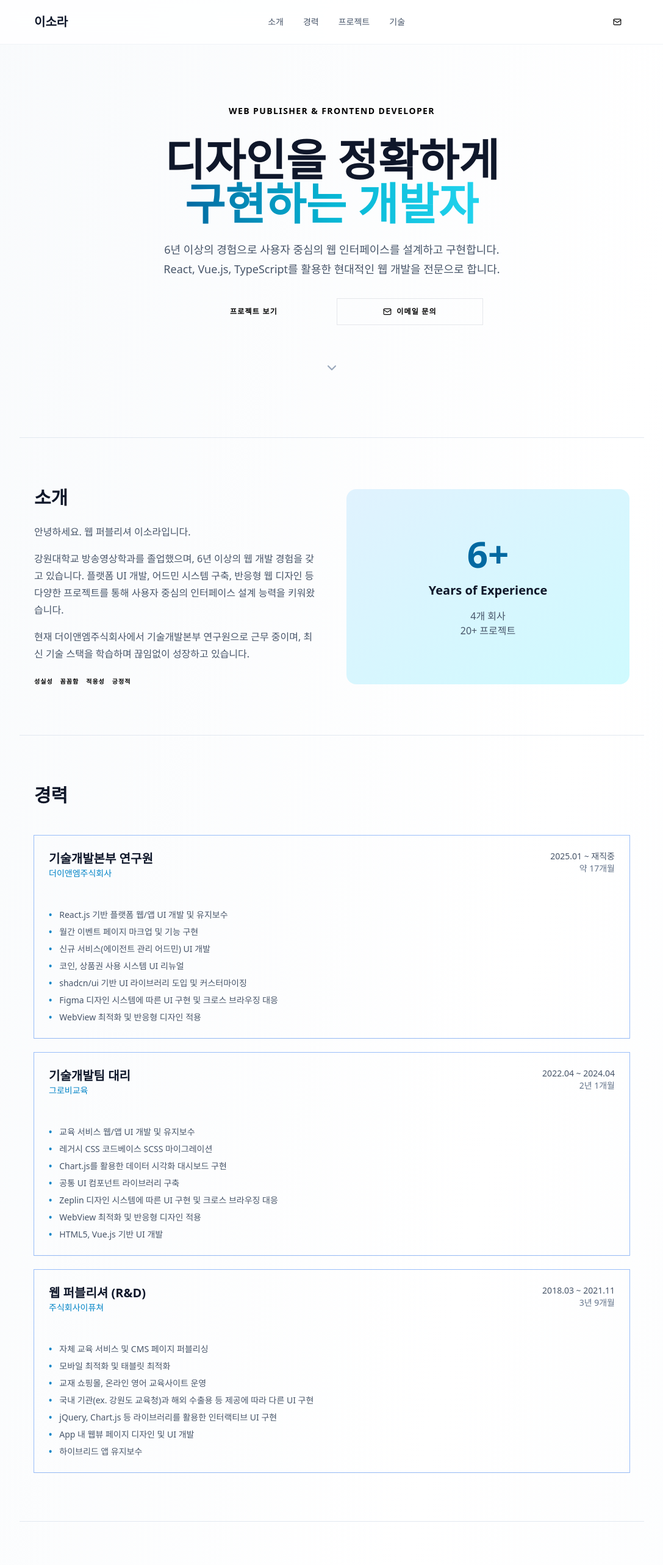
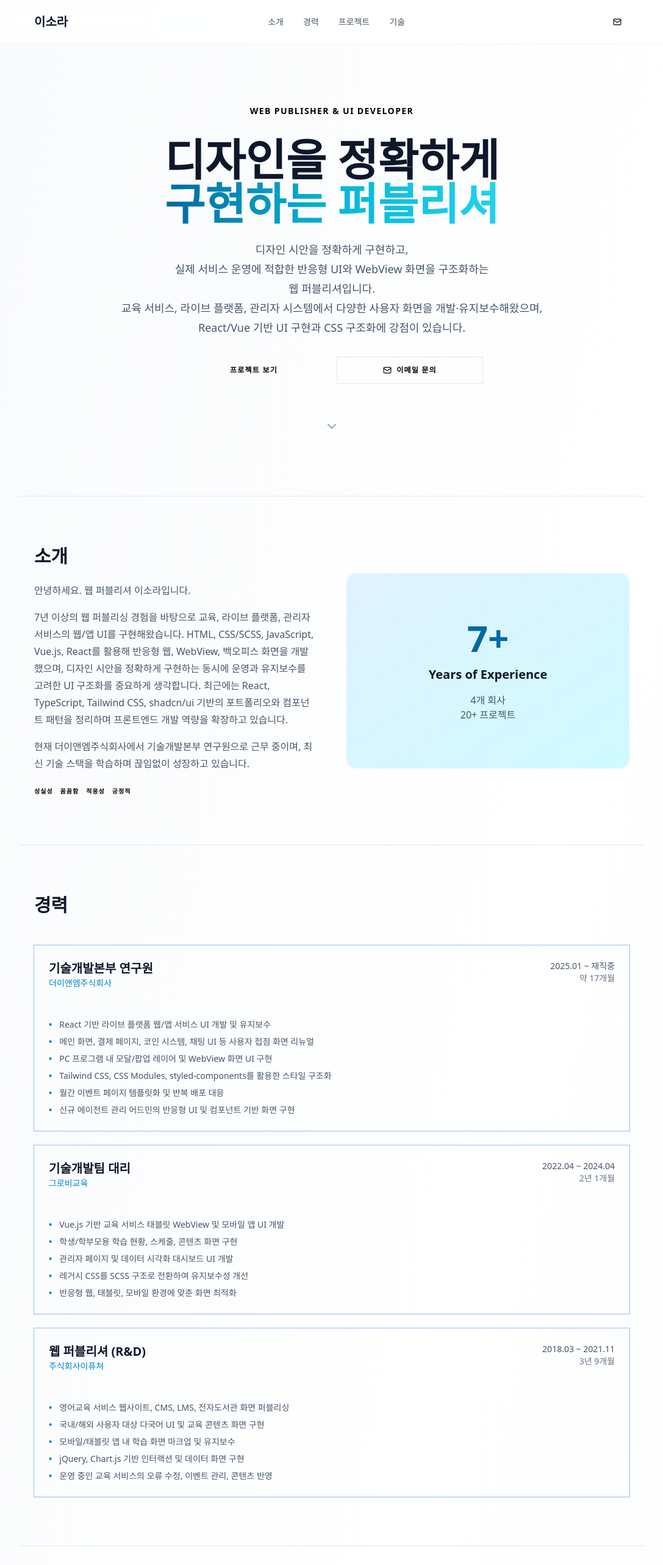
Before and after one commit to sora2-zip/sora2-zip.github.io, a Next.js app: page / in a window 1280 px wide. Shown: the top 2566 px of the page at 61% size, without its empty margins (96-1183 px from the left). Built offline with nearby package versions, Linux system fonts and the light colour scheme; a web font is replaced by a local one.

Commit message:
fix: 경력 및 기술 수정

```diff
--- a/src/app/page.tsx
+++ b/src/app/page.tsx
@@ -11,9 +11,9 @@ import { Mail, ExternalLink, ChevronDown, X, ChevronLeft, ChevronRight } from 'l
 
 
 const SKILLS = {
-  frontend: ['React.js', 'Vue.js', 'JavaScript (ES5+)', 'HTML5', 'CSS3/SCSS'],
-  styling: ['Tailwind CSS', 'CSS Modules', 'styled-components', 'shadcn/ui'],
-  tools: ['Git/GitLab', 'Figma', 'Jenkins', 'Zeplin', 'FTP'],
+  frontend: ['React.js', 'Vue.js', 'JavaScript', 'HTML5', 'jQuery'],
+  styling: ['CSS3/SCSS', 'Tailwind CSS', 'CSS Modules', 'styled-components', 'shadcn/ui'],
+  tools: ['Git/GitLab', 'Figma', 'Jenkins', 'Zeplin', 'FTP', 'Redmine', 'Swagger' ],
   design: ['Photoshop', 'UI/UX', '반응형 웹', '크로스 브라우징']
 }
 
@@ -107,13 +107,12 @@ const EXPERIENCE = [
     period: '2025.01 ~ 재직중',
     duration: '약 17개월',
     highlights: [
-      'React.js 기반 플랫폼 웹/앱 UI 개발 및 유지보수',
-      '월간 이벤트 페이지 마크업 및 기능 구현',
-      '신규 서비스(에이전트 관리 어드민) UI 개발',
-      '코인, 상품권 사용 시스템 UI 리뉴얼',
-      'shadcn/ui 기반 UI 라이브러리 도입 및 커스터마이징',
-      'Figma 디자인 시스템에 따른 UI 구현 및 크로스 브라우징 대응',
-      'WebView 최적화 및 반응형 디자인 적용'
+      'React 기반 라이브 플랫폼 웹/앱 서비스 UI 개발 및 유지보수',
+      '메인 화면, 결제 페이지, 코인 시스템, 채팅 UI 등 사용자 접점 화면 리뉴얼',
+      'PC 프로그램 내 모달/팝업 레이어 및 WebView 화면 UI 구현',
+      'Tailwind CSS, CSS Modules, styled-components를 활용한 스타일 구조화',
+      '월간 이벤트 페이지 템플릿화 및 반복 배포 대응',
+      '신규 에이전트 관리 어드민의 반응형 UI 및 컴포넌트 기반 화면 구현'
     ]
   },
   {
@@ -122,13 +121,11 @@ const EXPERIENCE = [
     period: '2022.04 ~ 2024.04',
     duration: '2년 1개월',
     highlights: [
-      '교육 서비스 웹/앱 UI 개발 및 유지보수',
-      '레거시 CSS 코드베이스 SCSS 마이그레이션',
-      'Chart.js를 활용한 데이터 시각화 대시보드 구현',
-      '공통 UI 컴포넌트 라이브러리 구축',
-      'Zeplin 디자인 시스템에 따른 UI 구현 및 크로스 브라우징 대응',
-      'WebView 최적화 및 반응형 디자인 적용',
-      'HTML5, Vue.js 기반 UI 개발'
+      'Vue.js 기반 교육 서비스 태블릿 WebView 및 모바일 앱 UI 개발',
+      '학생/학부모용 학습 현황, 스케줄, 콘텐츠 화면 구현',
+      '관리자 페이지 및 데이터 시각화 대시보드 UI 개발',
+      '레거시 CSS를 SCSS 구조로 전환하여 유지보수성 개선',
+      '반응형 웹, 태블릿, 모바일 환경에 맞춘 화면 최적화'
     ]
   },
   {
@@ -137,13 +134,11 @@ const EXPERIENCE = [
     period: '2018.03 ~ 2021.11',
     duration: '3년 9개월',
     highlights: [
-      '자체 교육 서비스 및 CMS 페이지 퍼블리싱',
-      '모바일 최적화 및 태블릿 최적화',
-      '교재 쇼핑몰, 온라인 영어 교육사이트 운영',
-      '국내 기관(ex. 강원도 교육청)과 해외 수출용 등 제공에 따라 다른 UI 구현',
-      'jQuery, Chart.js 등 라이브러리를 활용한 인터랙티브 UI 구현',
-      'App 내 웹뷰 페이지 디자인 및 UI 개발',
-      '하이브리드 앱 유지보수'
+      '영어교육 서비스 웹사이트, CMS, LMS, 전자도서관 화면 퍼블리싱',
+      '국내/해외 사용자 대상 다국어 UI 및 교육 콘텐츠 화면 구현',
+      '모바일/태블릿 앱 내 학습 화면 마크업 및 유지보수',
+      'jQuery, Chart.js 기반 인터랙션 및 데이터 화면 구현',
+      '운영 중인 교육 서비스의 오류 수정, 이벤트 관리, 콘텐츠 반영'
     ]
   }
 ]
@@ -192,19 +187,20 @@ export default function Portfolio() {
       <section className="mx-auto max-w-5xl px-6 py-24 text-center">
         <div className="mb-8 inline-block">
           <Badge variant="secondary" className="text-sm">
-            Web Publisher & Frontend Developer
+        Web Publisher & UI Developer
           </Badge>
         </div>
         <h1 className="mb-6 text-5xl font-bold leading-tight text-slate-900 sm:text-6xl md:text-7xl">
           디자인을 정확하게
           <br />
           <span className="bg-gradient-to-r from-sky-700 via-cyan-500 to-cyan-400 bg-clip-text text-transparent">
-            구현하는 개발자
+            구현하는 퍼블리셔
           </span>
         </h1>
         <p className="mx-auto mb-8 max-w-3xl text-lg leading-8 text-slate-600">
-          6년 이상의 경험으로 사용자 중심의 웹 인터페이스를 설계하고 구현합니다.<br />
-          React, Vue.js, TypeScript를 활용한 현대적인 웹 개발을 전문으로 합니다.
+          디자인 시안을 정확하게 구현하고, <br/>실제 서비스 운영에 적합한 반응형 UI와 WebView 화면을 구조화하는<br/>웹 퍼블리셔입니다. <br/>
+교육 서비스, 라이브 플랫폼, 관리자 시스템에서 다양한 사용자 화면을 개발·유지보수해왔으며,<br/>
+React/Vue 기반 UI 구현과 CSS 구조화에 강점이 있습니다.
         </p>
         <div className="mx-auto mb-8 flex flex-col items-center justify-center gap-4 sm:flex-row">
           <Button size="lg" onClick={() => scrollToSection('projects')} className="w-full max-w-[15rem]">
@@ -233,9 +229,10 @@ export default function Portfolio() {
               안녕하세요. 웹 퍼블리셔 이소라입니다.
             </p>
             <p className="mb-4 leading-7 text-slate-600">
-              강원대학교 방송영상학과를 졸업했으며, 6년 이상의 웹 개발 경험을 갖고 있습니다.
-              플랫폼 UI 개발, 어드민 시스템 구축, 반응형 웹 디자인 등 다양한 프로젝트를 통해
-              사용자 중심의 인터페이스 설계 능력을 키워왔습니다.
+          7년 이상의 웹 퍼블리싱 경험을 바탕으로 교육, 라이브 플랫폼, 관리자 서비스의 웹/앱 UI를 구현해왔습니다.
+HTML, CSS/SCSS, JavaScript, Vue.js, React를 활용해 반응형 웹, WebView, 백오피스 화면을 개발했으며,
+디자인 시안을 정확하게 구현하는 동시에 운영과 유지보수를 고려한 UI 구조화를 중요하게 생각합니다.
+최근에는 React, TypeScript, Tailwind CSS, shadcn/ui 기반의 포트폴리오와 컴포넌트 패턴을 정리하며 프론트엔드 개발 역량을 확장하고 있습니다.
             </p>
             <p className="mb-6 leading-7 text-slate-600">
               현재 더이앤엠주식회사에서 기술개발본부 연구원으로 근무 중이며,
@@ -250,7 +247,7 @@ export default function Portfolio() {
           </div>
           <div className="flex h-80 items-center justify-center rounded-2xl bg-gradient-to-br from-sky-100 to-cyan-100 p-8">
             <div className="text-center">
-              <div className="mb-4 text-6xl font-bold text-sky-700">6+</div>
+              <div className="mb-4 text-6xl font-bold text-sky-700">7+</div>
               <div className="text-xl font-semibold text-slate-900">Years of Experience</div>
               <div className="mt-4 text-slate-600">
                 <div>4개 회사</div>
@@ -486,7 +483,7 @@ export default function Portfolio() {
       <footer className="border-t border-slate-200 bg-slate-950 px-6 py-12 text-center text-white">
         <div className="mx-auto max-w-5xl">
           <p className="mb-4">© 2026 Lee Sora. All rights reserved.</p>
-          <p className="text-slate-400">디자인을 정확하게 구현하는 웹 퍼블리셔</p>
+          <p className="text-slate-400">디자인을 정확하게 구현하고, 운영 환경에 맞는 반응형 UI를 구조화하는 웹 퍼블리셔</p>
         </div>
       </footer>
     </div>
```
